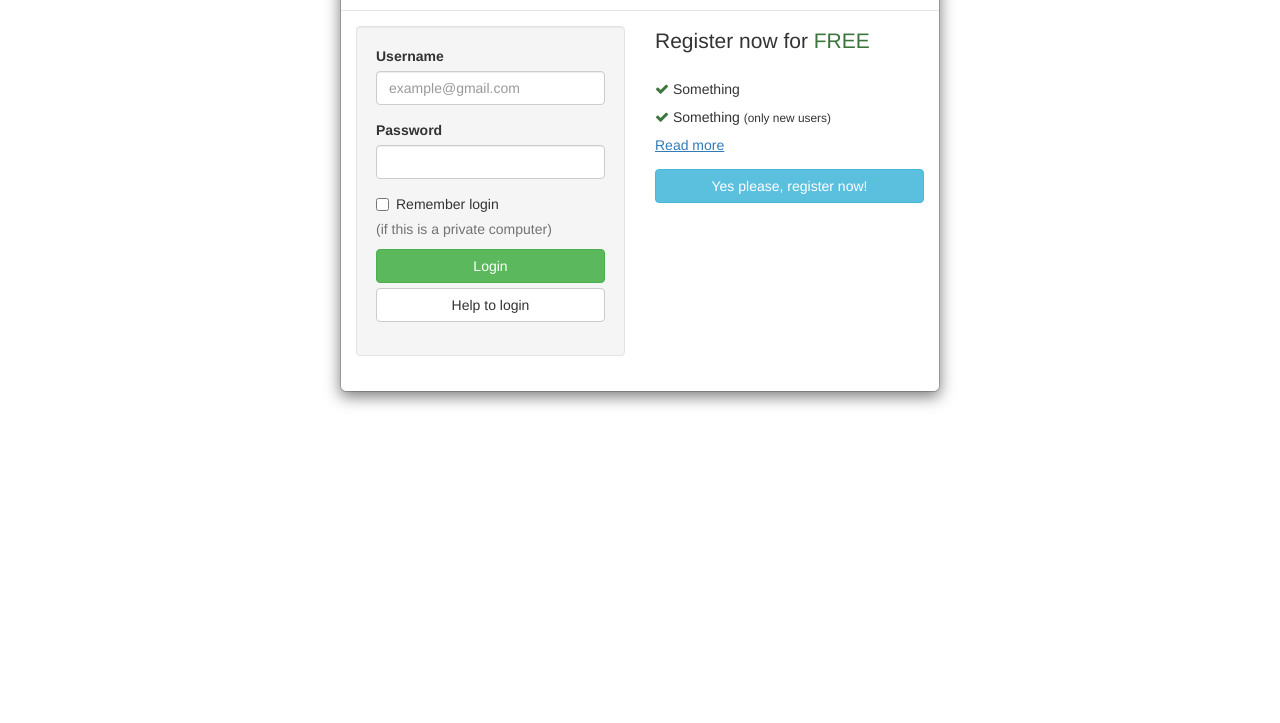
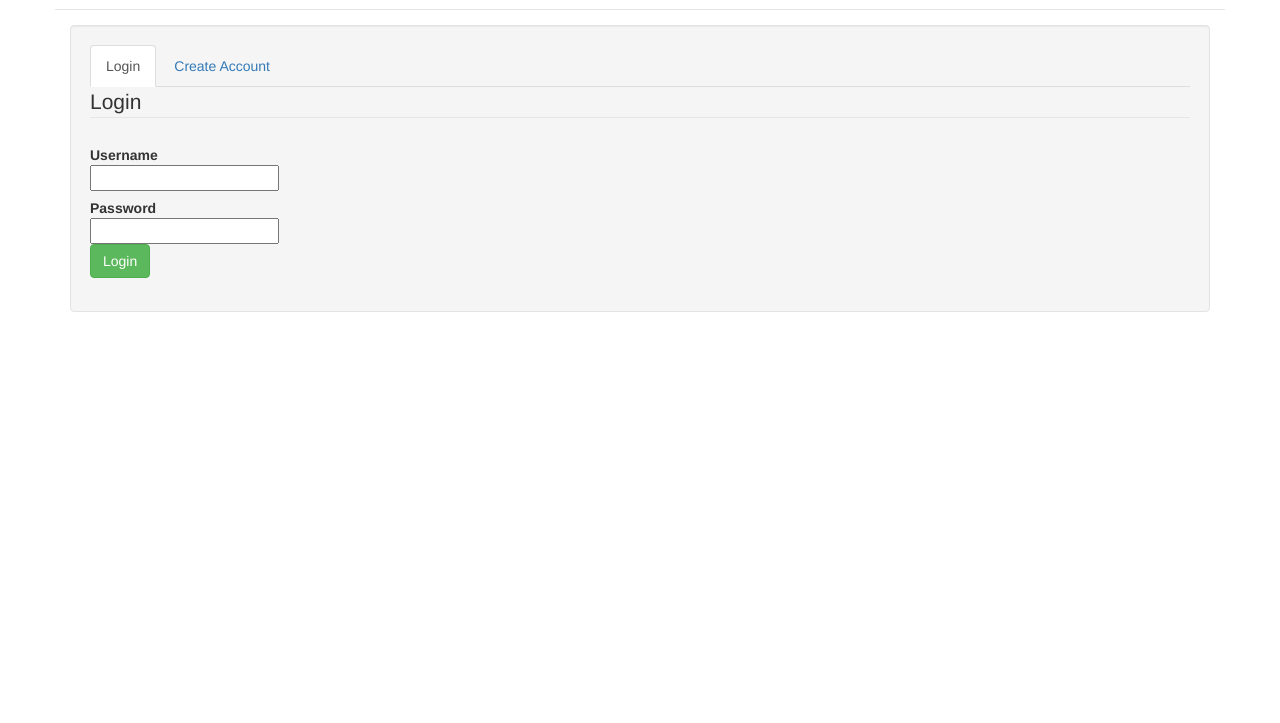
Before and after one commit to Krysher/blockcaptain, a plain HTML site: page index.html in a window 1280 px wide. Shown: the part 77-800 px from the top of the page. Drawn offline with nearby package versions, Linux system fonts and the light colour scheme.

Commit message:
Update index.html

```diff
--- a/index.html
+++ b/index.html
@@ -1,49 +1,75 @@
 <link href="//maxcdn.bootstrapcdn.com/font-awesome/4.1.0/css/font-awesome.min.css" rel="stylesheet">
 <link href="https://maxcdn.bootstrapcdn.com/bootstrap/3.3.7/css/bootstrap.min.css" rel="stylesheet">
 <script src="/https://maxcdn.bootstrapcdn.com/bootstrap/3.3.7/js/bootstrap.min.js"></script>
-    <div id="login-overlay" class="modal-dialog">
-      <div class="modal-content">
+<div class="container">
+	<div class="row">
+        <div class="span12">
+    		<div class="" id="loginModal">
               <div class="modal-header">
-              <button type="button" class="close" data-dismiss="modal"><span aria-hidden="true">×</span><span class="sr-only">Close</span></button>
-              <h4 class="modal-title" id="myModalLabel">Login to Blockcaptain.com</h4>
+                <button type="button" class="close" data-dismiss="modal" aria-hidden="true">×</button>
+                <h3>Have an Account?</h3>
               </div>
               <div class="modal-body">
-              <div class="row">
-                  <div class="col-xs-6">
                 <div class="well">
-                          <form id="loginForm" method="POST" action="/login/" novalidate="novalidate">
-                              <div class="form-group">
-                                  <label for="username" class="control-label">Username</label>
-                                  <input type="text" class="form-control" id="username" name="username" value="" required="" title="Please enter you username" placeholder="example@gmail.com">
-                                  <span class="help-block"></span>
+                  <ul class="nav nav-tabs">
+                    <li class="active"><a href="#login" data-toggle="tab">Login</a></li>
+                    <li><a href="#create" data-toggle="tab">Create Account</a></li>
+                  </ul>
+                  <div id="myTabContent" class="tab-content">
+                    <div class="tab-pane active in" id="login">
+                      <form class="form-horizontal" action='' method="POST">
+                        <fieldset>
+                          <div id="legend">
+                            <legend class="">Login</legend>
                           </div>
-                              <div class="form-group">
-                                  <label for="password" class="control-label">Password</label>
-                                  <input type="password" class="form-control" id="password" name="password" value="" required="" title="Please enter your password">
-                                  <span class="help-block"></span>
+                          <div class="control-group">
+                            <!-- Username -->
+                            <label class="control-label"  for="username">Username</label>
+                            <div class="controls">
+                              <input type="text" id="username" name="username" placeholder="" class="input-xlarge">
                             </div>
-                              <div id="loginErrorMsg" class="alert alert-error hide">Wrong username og password</div>
-                              <div class="checkbox">
-                                  <label>
-                                      <input type="checkbox" name="remember" id="remember"> Remember login
-                                  </label>
-                                  <p class="help-block">(if this is a private computer)</p>
                           </div>
-                              <button type="submit" class="btn btn-success btn-block">Login</button>
-                              <a href="/forgot/" class="btn btn-default btn-block">Help to login</a>
+
+                          <div class="control-group">
+                            <!-- Password-->
+                            <label class="control-label" for="password">Password</label>
+                            <div class="controls">
+                              <input type="password" id="password" name="password" placeholder="" class="input-xlarge">
+                            </div>
+                          </div>
+
+
+                          <div class="control-group">
+                            <!-- Button -->
+                            <div class="controls">
+                              <button class="btn btn-success">Login</button>
+                            </div>
+                          </div>
+                        </fieldset>
                       </form>
                     </div>
+                    <div class="tab-pane fade" id="create">
+                      <form id="tab">
+                        <label>Username</label>
+                        <input type="text" value="" class="input-xlarge">
+                        <label>First Name</label>
+                        <input type="text" value="" class="input-xlarge">
+                        <label>Last Name</label>
+                        <input type="text" value="" class="input-xlarge">
+                        <label>Email</label>
+                        <input type="text" value="" class="input-xlarge">
+                        <label>Address</label>
+                        <textarea value="Smith" rows="3" class="input-xlarge">
+                        </textarea>
+
+                        <div>
+                          <button class="btn btn-primary">Create Account</button>
                         </div>
-                  <div class="col-xs-6">
-                      <p class="lead">Register now for <span class="text-success">FREE</span></p>
-                      <ul class="list-unstyled" style="line-height: 2">
-                          <li><span class="fa fa-check text-success"></span> Something</li>
-                          <li><span class="fa fa-check text-success"></span> Something <small>(only new users)</small></li>
-                          <li><a href="/read-more/"><u>Read more</u></a></li>
-                      </ul>
-                      <p><a href="/new-customer/" class="btn btn-info btn-block">Yes please, register now!</a></p>
+                      </form>
                     </div>
                 </div>
               </div>
             </div>
         </div>
+	</div>
+</div>
```
Lines whose indentation alone changed are shown as unchanged.
